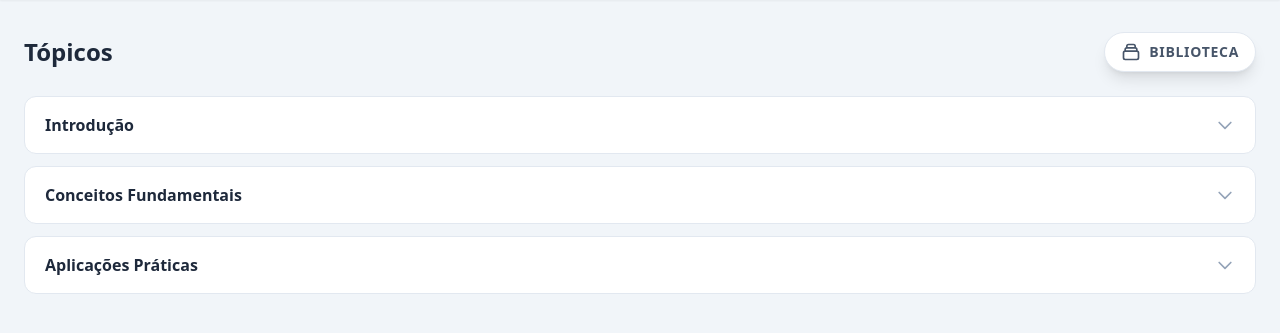
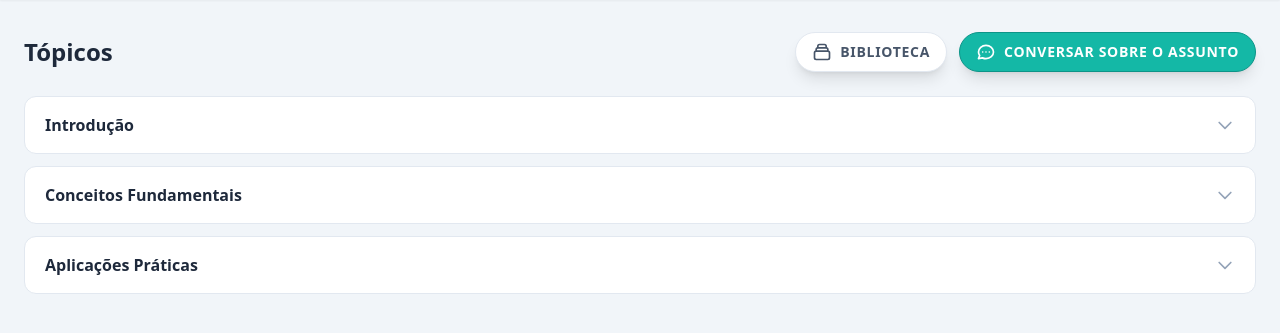
Before and after one commit to marcosst/easy-boiler, a FastAPI app: page /projects/1 in a window 1280 px wide. Shown: the part 65-398 px from the top of the page. Run offline with FastAPI, Linux system fonts and the light colour scheme; some libraries are stand-ins or nearby versions.

Commit message:
feat: add chat drawer for conversing about project topics
- Add "Conversar sobre o assunto" button next to Biblioteca
- Chat drawer with message bubbles, input field and mock responses
- Biblioteca and chat are mutually exclusive (one hides the other)
- Both buttons hidden when either drawer is open
- Minimal chat header with only close button

Co-Authored-By: Claude Opus 4.6 (1M context) <noreply@anthropic.com>

```diff
--- a/app/templates/topics.html
+++ b/app/templates/topics.html
@@ -7,9 +7,69 @@
 {% block content %}
 {% include "partials/header.html" %}
 
-<div x-data="{ drawerOpen: false }">
+<div x-data="{ drawerOpen: false, chatOpen: false, chatMessages: [], chatInput: '' }" x-init="chatMessages = [{ role: 'assistant', text: 'Olá! Sou seu assistente de estudos. Pergunte qualquer coisa sobre este projeto.' }]">
 
-  <!-- Drawer toggle button placeholder (rendered inside main) -->
+  <!-- Chat Drawer -->
+  <aside
+    x-show="chatOpen"
+    x-transition:enter="transition ease-out duration-300"
+    x-transition:enter-start="translate-x-full"
+    x-transition:enter-end="translate-x-0"
+    x-transition:leave="transition ease-in duration-200"
+    x-transition:leave-start="translate-x-0"
+    x-transition:leave-end="translate-x-full"
+    class="fixed top-16 right-0 z-30 h-[calc(100vh-4rem)] w-[28rem] bg-white dark:bg-neutral-900 border-l border-slate-200 dark:border-neutral-700 shadow-2xl flex flex-col"
+  >
+    <!-- Header -->
+    <div class="px-4 py-3 flex justify-end">
+      <button @click="chatOpen = false" class="w-10 h-10 flex items-center justify-center rounded-full bg-white dark:bg-neutral-800 border border-slate-200 dark:border-neutral-700 shadow-lg hover:bg-slate-50 dark:hover:bg-neutral-700 transition-colors cursor-pointer" title="Fechar chat">
+        <svg class="w-5 h-5 text-slate-500 dark:text-neutral-300" fill="none" stroke="currentColor" stroke-width="2" viewBox="0 0 24 24">
+          <path stroke-linecap="round" stroke-linejoin="round" d="M6 18L18 6M6 6l12 12"/>
+        </svg>
+      </button>
+    </div>
+
+    <!-- Messages -->
+    <div class="flex-1 overflow-y-auto dark-scrollbar px-4 py-4 space-y-4 flex flex-col justify-end" x-ref="chatScroll">
+      <template x-for="(msg, i) in chatMessages" :key="i">
+        <div :class="msg.role === 'user' ? 'flex justify-end' : 'flex justify-start'">
+          <div :class="msg.role === 'user'
+            ? 'bg-teal-500 text-white rounded-2xl rounded-br-md px-4 py-2.5 max-w-[85%] shadow-sm'
+            : 'bg-slate-100 dark:bg-neutral-800 text-slate-800 dark:text-neutral-100 rounded-2xl rounded-bl-md px-4 py-2.5 max-w-[85%] shadow-sm border border-slate-200 dark:border-neutral-700'"
+          >
+            <p class="text-sm leading-relaxed whitespace-pre-wrap" x-text="msg.text"></p>
+          </div>
+        </div>
+      </template>
+    </div>
+
+    <!-- Input -->
+    <div class="px-4 py-3 border-t border-slate-200 dark:border-neutral-700">
+      <form @submit.prevent="
+        if (!chatInput.trim()) return;
+        chatMessages.push({ role: 'user', text: chatInput.trim() });
+        chatInput = '';
+        $nextTick(() => $refs.chatScroll.scrollTop = $refs.chatScroll.scrollHeight);
+        setTimeout(() => {
+          chatMessages.push({ role: 'assistant', text: 'Esta é uma resposta de exemplo. A integração com LLM será implementada em breve.' });
+          $nextTick(() => $refs.chatScroll.scrollTop = $refs.chatScroll.scrollHeight);
+        }, 800);
+      " class="flex items-end gap-2">
+        <textarea
+          x-model="chatInput"
+          @keydown.enter.prevent="if (!$event.shiftKey) $el.form.requestSubmit()"
+          placeholder="Digite sua pergunta..."
+          rows="1"
+          class="flex-1 resize-none rounded-xl border border-slate-200 dark:border-neutral-700 bg-slate-50 dark:bg-neutral-800 px-4 py-2.5 text-sm text-slate-800 dark:text-neutral-100 placeholder-slate-400 dark:placeholder-neutral-500 focus:outline-none focus:ring-2 focus:ring-teal-500 focus:border-transparent"
+        ></textarea>
+        <button type="submit" class="w-10 h-10 flex-shrink-0 flex items-center justify-center rounded-full bg-teal-500 hover:bg-teal-600 text-white transition-colors cursor-pointer shadow-lg">
+          <svg class="w-5 h-5" fill="none" stroke="currentColor" stroke-width="2" viewBox="0 0 24 24">
+            <path stroke-linecap="round" stroke-linejoin="round" d="M6 12L3.269 3.126A59.768 59.768 0 0121.485 12 59.77 59.77 0 013.27 20.876L5.999 12zm0 0h7.5"/>
+          </svg>
+        </button>
+      </form>
+    </div>
+  </aside>
 
   <!-- Side Drawer -->
   <aside
@@ -108,12 +168,13 @@
   </aside>
 
   <!-- CONTENT -->
-  <main class="max-w-7xl mx-auto px-6 py-8" :class="drawerOpen && 'mr-80'" style="transition: margin 0.3s ease;">
+  <main class="max-w-7xl mx-auto px-6 py-8" :class="{ 'mr-80': drawerOpen, 'mr-[28rem]': chatOpen }" style="transition: margin 0.3s ease;">
     <div class="flex items-center justify-between mb-6 h-10">
       <h1 class="text-2xl font-bold text-slate-800 dark:text-neutral-100">Tópicos</h1>
+      <div class="flex items-center gap-3">
         <button
-        x-show="!drawerOpen"
-        @click="drawerOpen = true"
+          x-show="!drawerOpen && !chatOpen"
+          @click="chatOpen = false; drawerOpen = true"
           class="h-10 flex items-center gap-2 px-4 rounded-full bg-white dark:bg-neutral-800 border border-slate-200 dark:border-neutral-700 shadow-lg hover:bg-slate-50 dark:hover:bg-neutral-700 transition-colors cursor-pointer"
           title="Abrir biblioteca"
         >
@@ -122,6 +183,18 @@
           </svg>
           <span class="text-sm font-bold text-slate-600 dark:text-neutral-300 uppercase tracking-wider">Biblioteca</span>
         </button>
+        <button
+          x-show="!drawerOpen && !chatOpen"
+          @click="drawerOpen = false; chatOpen = true"
+          class="h-10 flex items-center gap-2 px-4 rounded-full bg-teal-500 hover:bg-teal-600 text-white border border-teal-600 dark:border-teal-400 shadow-lg transition-colors cursor-pointer"
+          title="Conversar sobre o assunto"
+        >
+          <svg class="w-5 h-5" fill="none" stroke="currentColor" stroke-width="2" viewBox="0 0 24 24">
+            <path stroke-linecap="round" stroke-linejoin="round" d="M8 12h.01M12 12h.01M16 12h.01M21 12c0 4.418-4.03 8-9 8a9.863 9.863 0 01-4.255-.949L3 20l1.395-3.72C3.512 15.042 3 13.574 3 12c0-4.418 4.03-8 9-8s9 3.582 9 8z"/>
+          </svg>
+          <span class="text-sm font-bold uppercase tracking-wider">Conversar sobre o assunto</span>
+        </button>
+      </div>
     </div>
 
     <div class="space-y-3">
```
Lines whose indentation alone changed are shown as unchanged.
